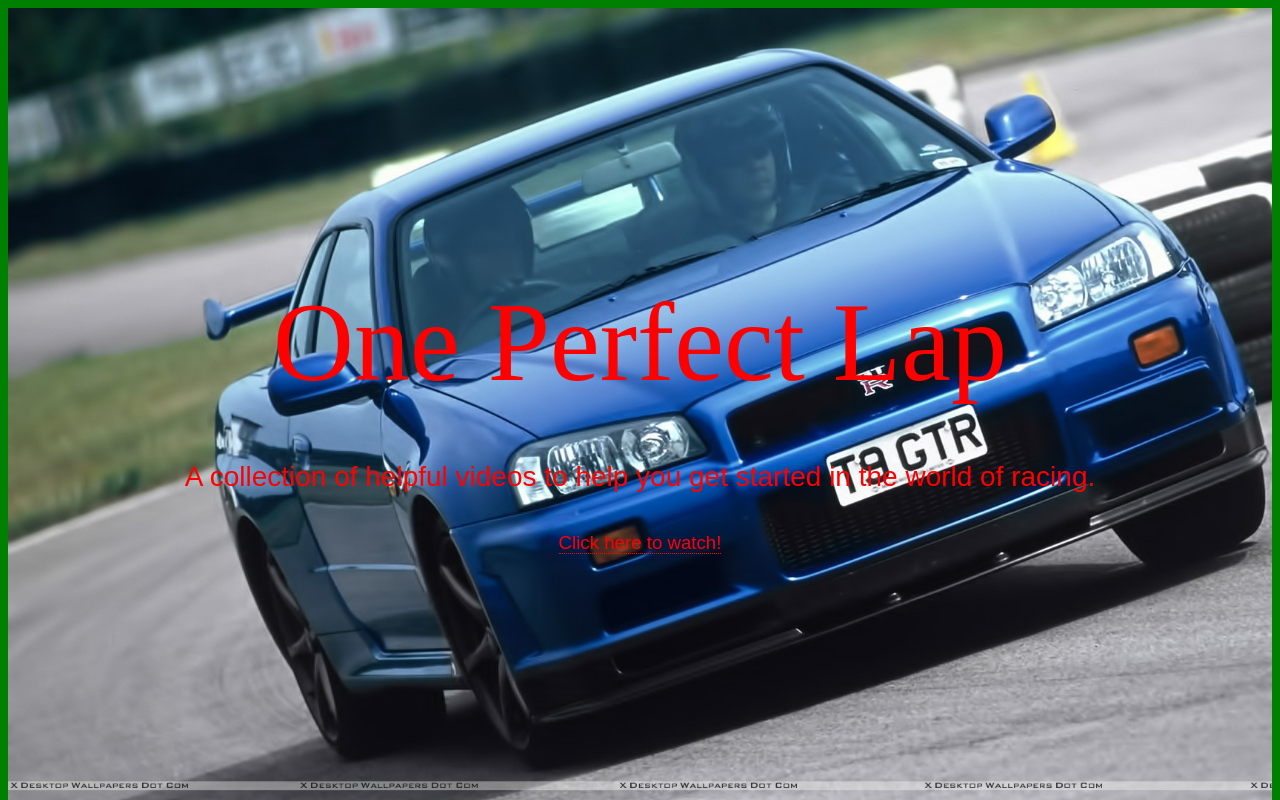
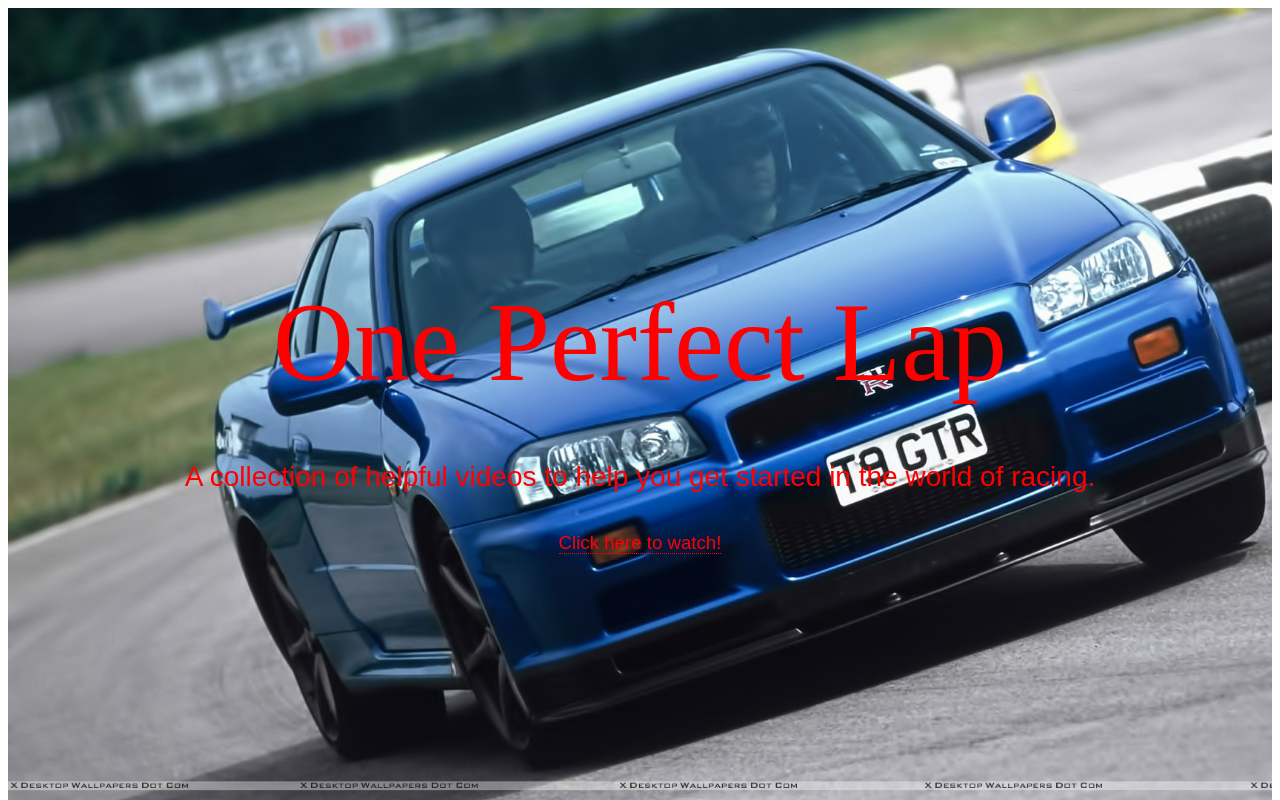
Before and after one commit to JavierMendoza88/JavierMendoza88.github.io, a plain HTML site: page index.html in a window 1280 px wide. Shown: the top 800 px of the page. Drawn offline with Linux system fonts and the light colour scheme.

Commit message:
Update main.css

```diff
--- a/CSS/main.css
+++ b/CSS/main.css
@@ -2,7 +2,7 @@
 /* Basic Style */
 	/* background color for entire main window */
 	body {
-		background: green;
+		background: smokescreen;
 	}
 
 /* Type */
```
